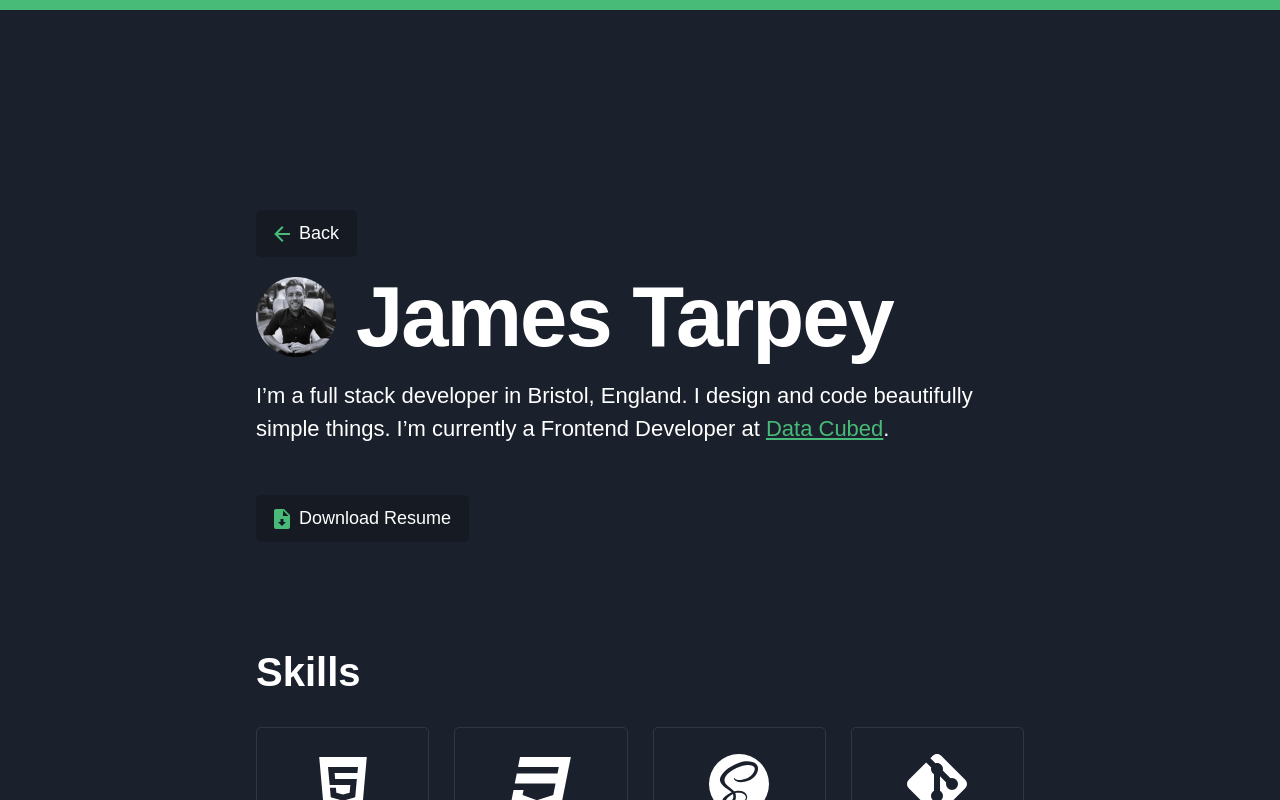
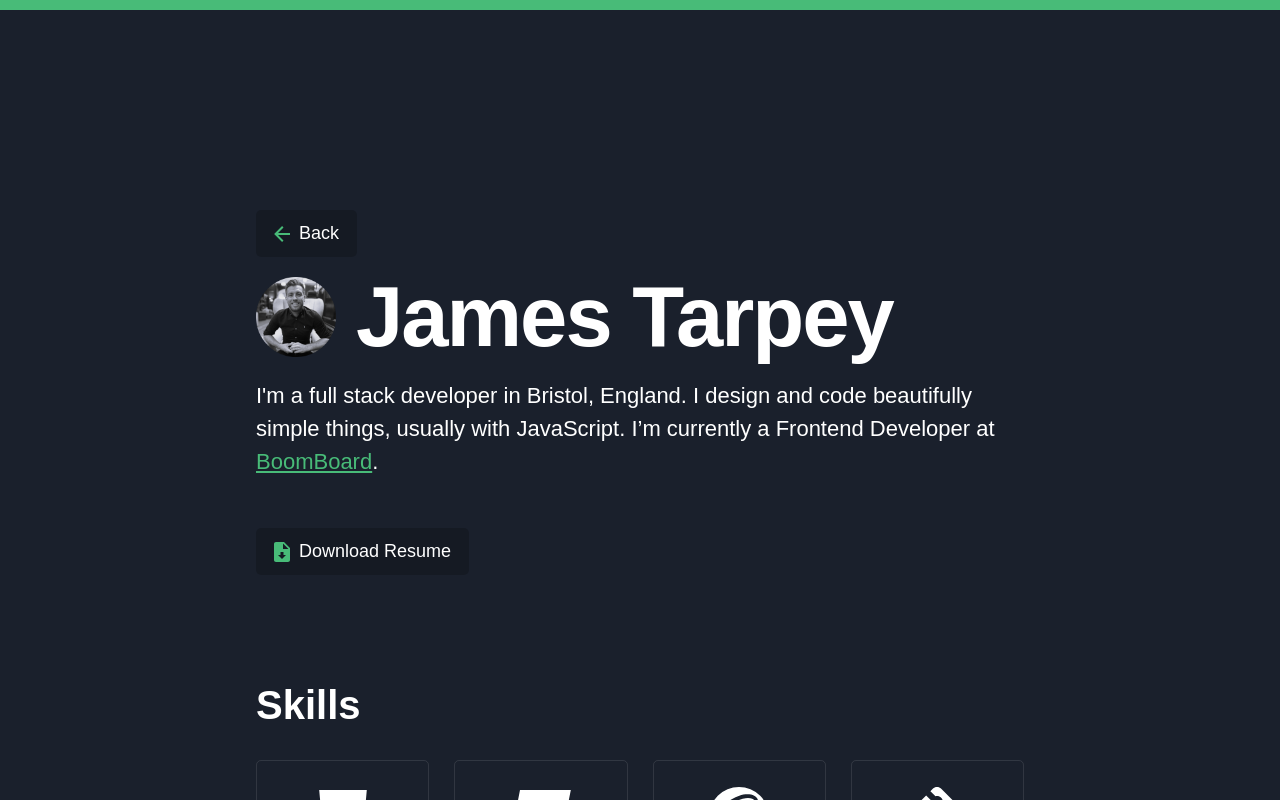
Before and after one commit to tarpey/jamestarpey, a Next.js app: page /resume in a window 1280 px wide. Shown: the top 800 px of the page. Built offline with nearby package versions, Linux system fonts and the light colour scheme; a web font is replaced by a local one.

Commit message:
Updated website

```diff
--- a/pages/index.tsx
+++ b/pages/index.tsx
@@ -11,7 +11,7 @@ export default function Home() {
         <h1>James Tarpey</h1>
       </header>
       <p className="description">
-        I'm a full stack developer in Bristol, England. I design and code
+        I&apos;m a full stack developer in Bristol, England. I design and code
         beautifully simple things, usually with JavaScript. I’m currently a
         Frontend Developer at <a href="https://boomboard.io">BoomBoard</a>.
       </p>
@@ -33,7 +33,7 @@ export default function Home() {
           text="Email"
           url="mailto:hello@jamestarpey.com"
         />
-        {/* <Button icon="mdiFileDocument" text="Resume" url="/resume" /> */}
+        <Button icon="mdiFileDocument" text="Resume" url="/resume" />
         <Button icon="mdiTools" text="Services" url="/services" />
       </div>
       {/* <h2>Projects</h2>
--- a/pages/resume.tsx
+++ b/pages/resume.tsx
@@ -12,9 +12,9 @@ export default function Home() {
         <h1>James Tarpey</h1>
       </header>
       <p className="description">
-        I’m a full stack developer in Bristol, England. I design and code
-        beautifully simple things. I’m currently a Frontend Developer at{" "}
-        <a href="https://data-cubed.co.uk">Data Cubed</a>.
+        I&apos;m a full stack developer in Bristol, England. I design and code
+        beautifully simple things, usually with JavaScript. I’m currently a
+        Frontend Developer at <a href="https://boomboard.io">BoomBoard</a>.
       </p>
       <Button icon="mdiFileDownload" text="Download Resume" url="/resume.pdf" />
       <div className="skills">
@@ -38,7 +38,7 @@ export default function Home() {
           <Skill text="Agile" icon="mdiSync" />
         </div>
       </div>
-      <div className="projects">
+      {/* <div className="projects">
         <h2>Projects</h2>
         <div className="grid">
           {projects.map((project, index) => {
@@ -52,7 +52,7 @@ export default function Home() {
             );
           })}
         </div>
-      </div>
+      </div> */}
       <div className="employment">
         <h2>Employment</h2>
         <Employer
--- a/pages/services.tsx
+++ b/pages/services.tsx
@@ -9,7 +9,7 @@ export default function Home() {
       <Button icon="mdiArrowLeft" text="Back" url="/" />
       <h1>Services</h1>
       <p className="description">
-        I'm available for design and development work{" "}
+        I&apos;m available for design and development work{" "}
         <strong style={{ textDecoration: "underline" }}>
           outside my full-time job
         </strong>
```
